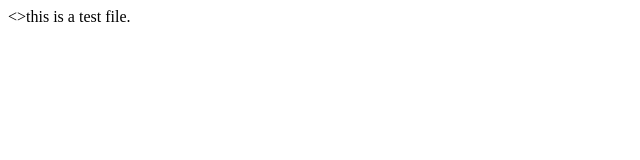
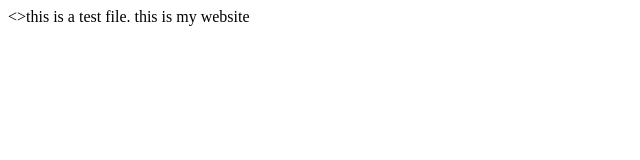
Before and after one commit to Dharam1990/Gitrepo, a plain HTML site: page index.html in a window 1280 px wide. Shown: the whole page, without its empty margins (0-640 px from the left). Drawn offline with Linux system fonts and the light colour scheme.

Commit message:
Update index.html

```diff
--- a/index.html
+++ b/index.html
@@ -1 +1,2 @@
 <>this is a test file.
+this is my website
```
